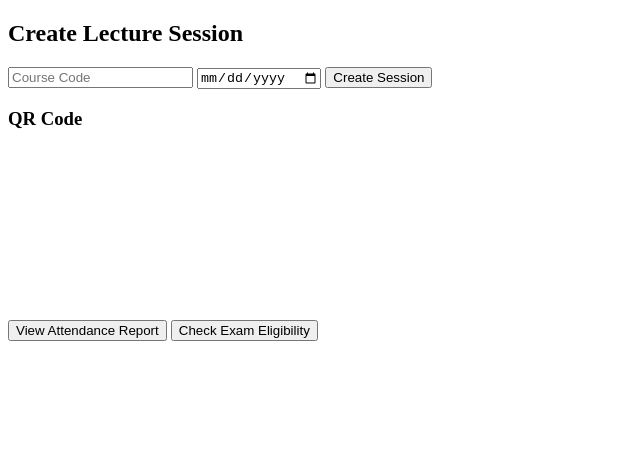
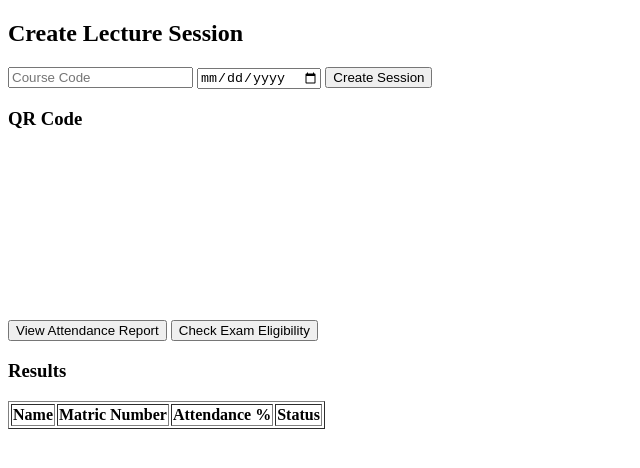
Before and after one commit to realworldtechbuilders-lang/AATU-Attendance-System, a plain HTML site: page frontend/dashboard.html in a window 1280 px wide. Shown: the whole page, without its empty margins (0-640 px from the left). Drawn offline with nearby package versions, Linux system fonts and the light colour scheme.

Commit message:
Fix dashboard.html table

```diff
--- a/frontend/dashboard.html
+++ b/frontend/dashboard.html
@@ -20,6 +20,23 @@
 <br><br>
 <button onclick="viewReport()">View Attendance Report</button>
 <button onclick="checkEligibility()">Check Exam Eligibility</button>
+
+<h3>Results</h3>
+
+<table border="1">
+<thead>
+<tr>
+<th>Name</th>
+<th>Matric Number</th>
+<th>Attendance %</th>
+<th>Status</th>
+</tr>
+</thead>
+
+<tbody id="tableBody"></tbody>
+
+</table>
+
 <script src="script.js"></script>
 </body>
 
```
